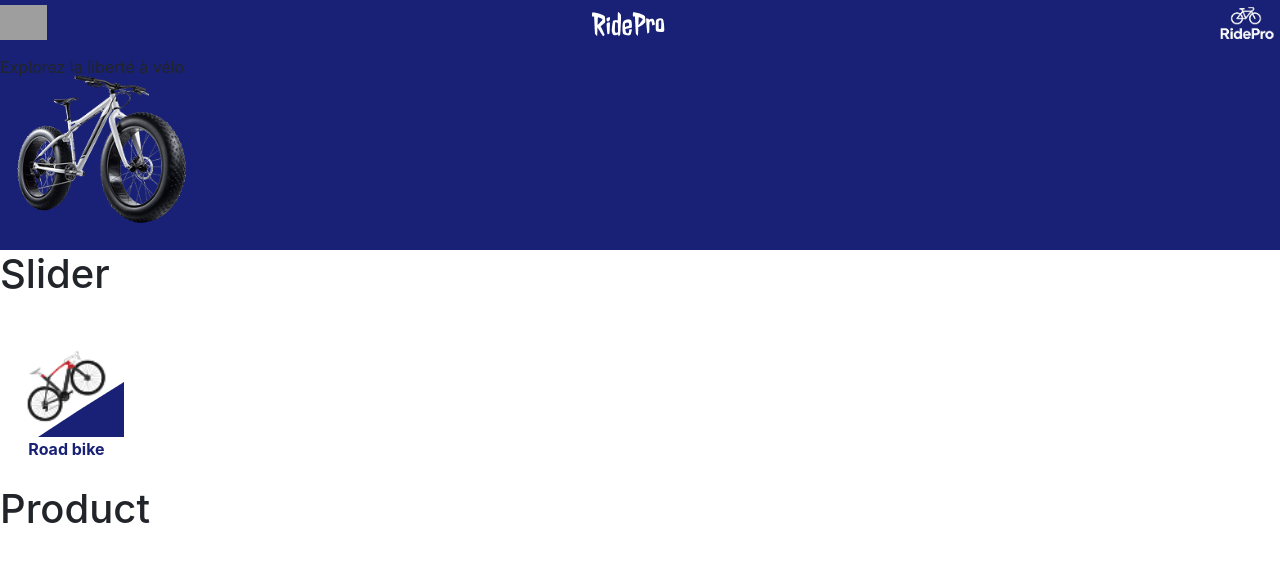
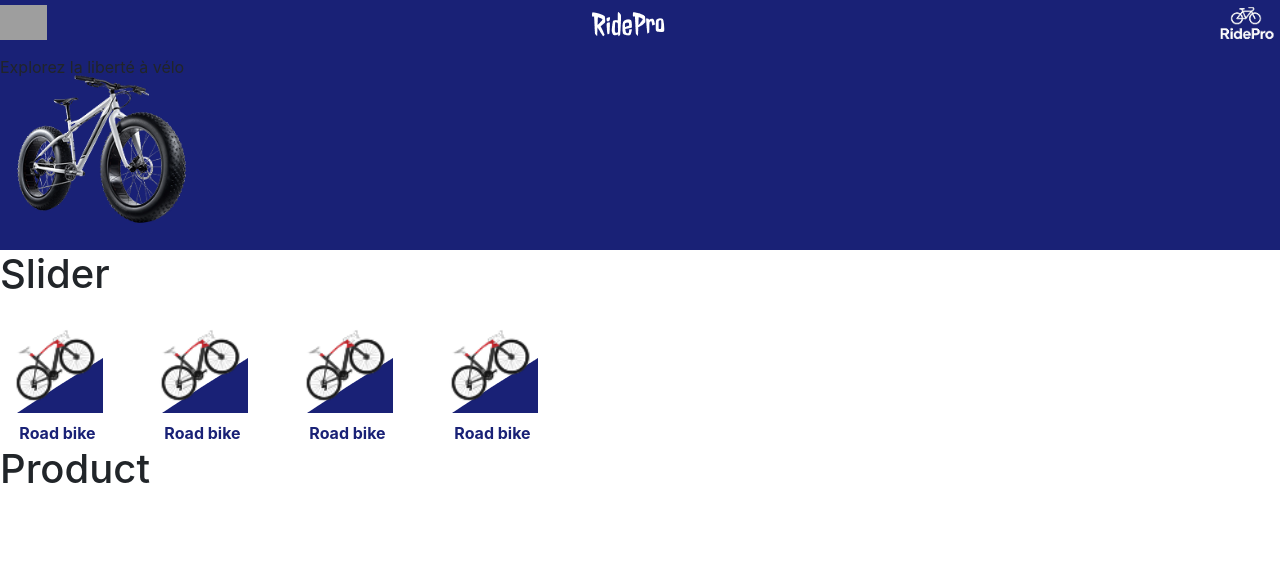
Before and after one commit to badouz/24112025, a React (Create React App) app: page / in a window 1280 px wide. Shown: the top 562 px of the page. Built offline with nearby package versions, Linux system fonts and the light colour scheme; grey boxes are pictures that could not be loaded.

Commit message:
modification de menu.js

```diff
--- a/src/App.css
+++ b/src/App.css
@@ -50,14 +50,22 @@
   flex-wrap: nowrap;
   color: #192176;
 }
-.bike{
-  width: 115px;
-  height: 107px;
-
-}
-.menu .display{
+.menu .display {
   background-image: url("./images/MenuTriangle.png");
   background-repeat: no-repeat;
   background-position: bottom right;
   display: flex;
+  align-items: flex-end;
+  justify-content: flex-start;
+  width: min-content;
 }
+.display{
+  transform: translate(-12px);
+}
+.bike {
+  width: 115px;
+  height: 107px;
+  position: relative;
+  transform: translate(10px, 3px);
+
+}
--- a/src/menu.js
+++ b/src/menu.js
@@ -1,21 +1,31 @@
 import React from "react";
-import bike from "./images/MenuBike.png"
-function Menu(){
-    //var elements=['']
-    return (<React.Fragment>
-            <div className='menu p-4'>
-                <div className='row'>
-                    <div clasName='column '>
-                    <div className='display'>
-                        <img className='bike' src={bike} alt='bike'></img>
-                    </div>
-                    <div className='text-center font-weight-bold'>
-                    Road bike
-                    </div>
-                    </div>
-                </div>
-            </div>
-            </React.Fragment>)
+import bike from "./images/MenuBike.png";
+
+function MenuElement() {
+  return (
+    <React.Fragment>
+    <div className="menu-element col d-flex flex-column align-items-center">
+      <div className="display mb-2">
+        <img className="bike" src={bike} alt="bike" />
+      </div>
+      <div className="text-center font-weight-bold">Road bike</div>
+    </div>
+    </React.Fragment>
+  );
+}
+
+function Menu() {
+  return (<React.Fragment>
+    <div className="menu">
+      <div className="row no-wrap ">
+        {MenuElement()}
+        {MenuElement()}
+        {MenuElement()}
+        {MenuElement()}
+      </div>
+    </div>
+    </React.Fragment>
+  );
 }
 
 export default Menu;
```
